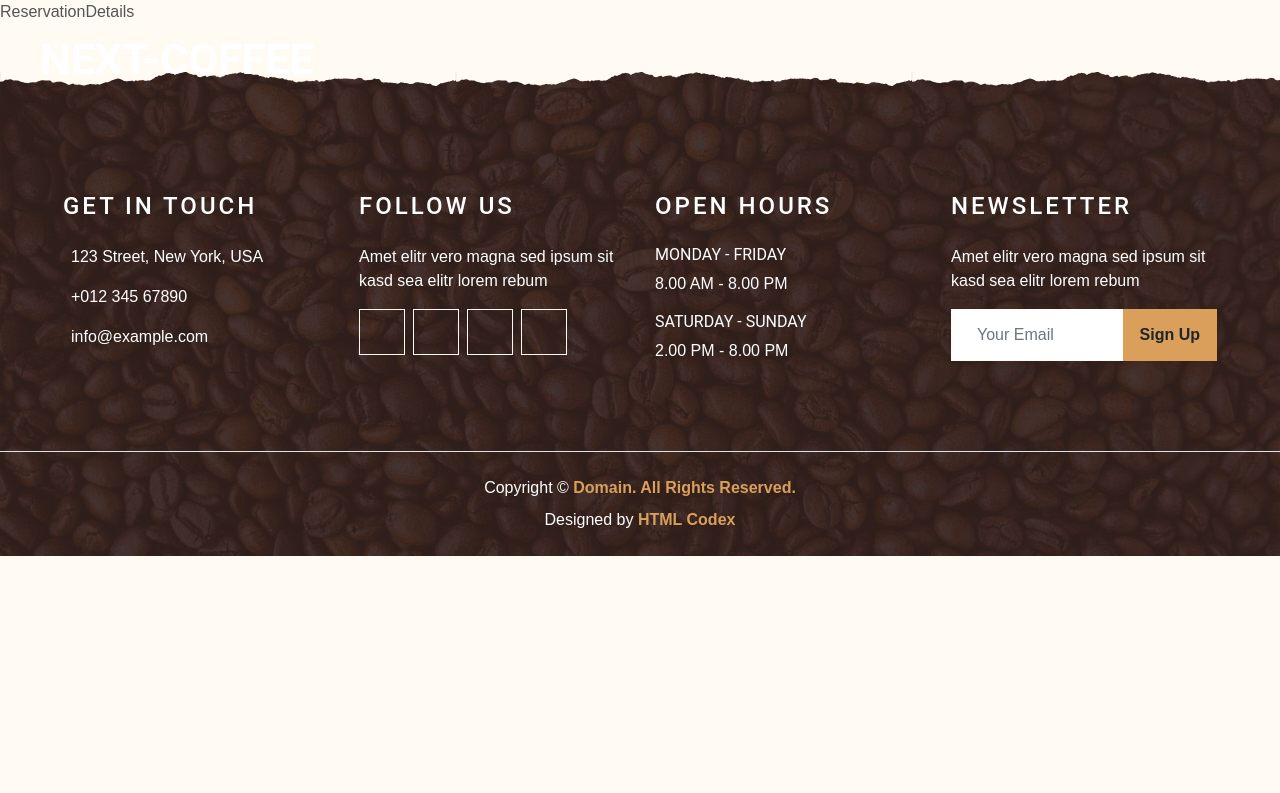
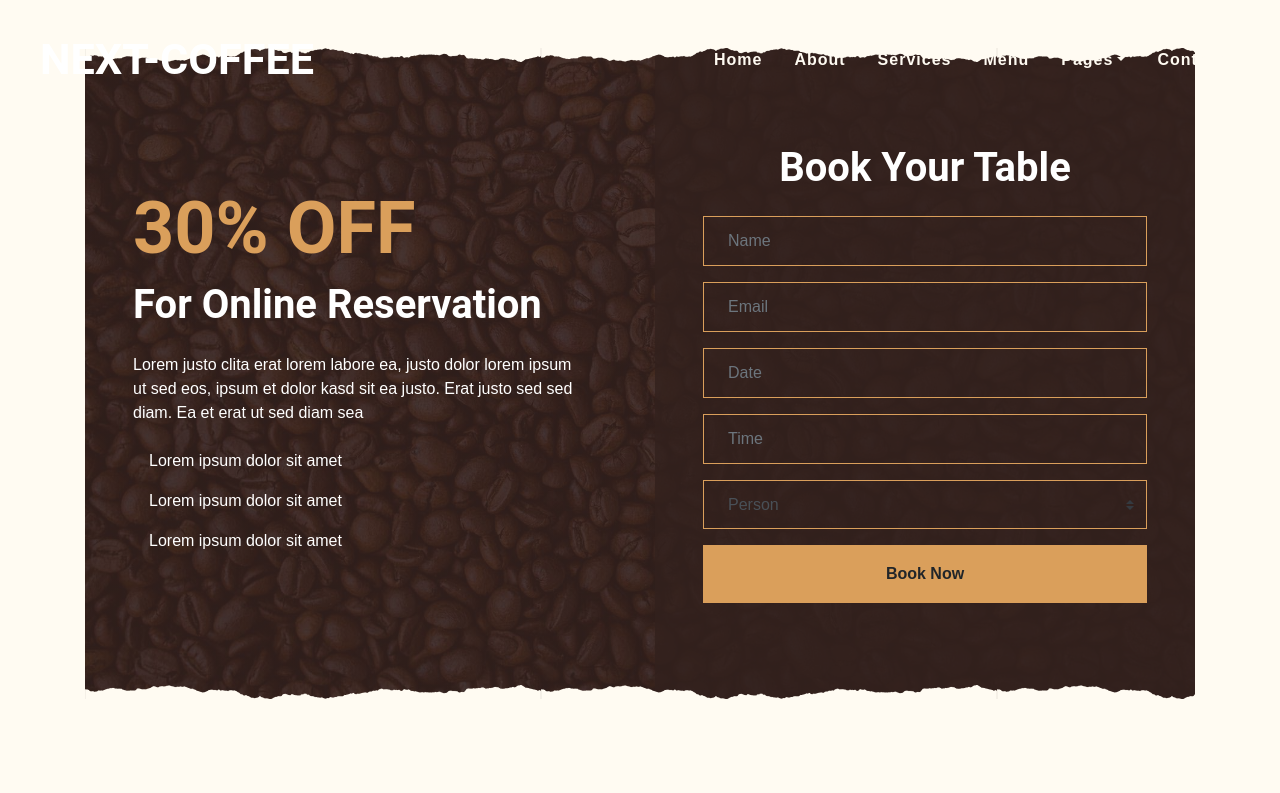
Before and after one commit to asgari1991/Cafe, a Next.js app: page /components/templates/Reservation/ReservationDetails in a window 1280 px wide. Shown: the top 793 px of the page. Built offline with nearby package versions, Linux system fonts and the light colour scheme.

Commit message:
implementing Reservation page and api

```diff
--- a/data/db.json
+++ b/data/db.json
@@ -6,7 +6,7 @@
       "desc": "Quickly and easily generate Lorem Ipsum placeholder text. Select the number of characters",
       "price": 8,
       "img": "/Images/menu-1.jpg",
-      "type":"cold",
+      "type": "cold",
       "off": 0,
       "score": 5
     },
@@ -16,7 +16,7 @@
       "desc": "Quickly and easily generate Lorem Ipsum placeholder text. Select the number of characters",
       "price": 7,
       "img": "/Images/menu-2.jpg",
-      "type":"hot",
+      "type": "hot",
       "off": 0,
       "score": 3.6
     },
@@ -26,7 +26,7 @@
       "desc": "Quickly and easily generate Lorem Ipsum placeholder text. Select the number of characters",
       "price": 2,
       "img": "/Images/menu-3.jpg",
-      "type":"hot",
+      "type": "hot",
       "off": 0,
       "score": 4.3
     },
@@ -36,25 +36,27 @@
       "desc": "Quickly and easily generate Lorem Ipsum placeholder text. Select the number of characters",
       "price": 4,
       "img": "/Images/menu-2.jpg",
-      "type":"cold",
+      "type": "cold",
       "off": 0,
       "score": 4.3
-    }, {
+    },
+    {
       "id": 5,
       "title": "milkbanana",
       "desc": "Quickly and easily generate Lorem Ipsum placeholder text. Select the number of characters",
       "price": 9,
       "img": "/Images/menu-3.jpg",
-      "type":"cold",
+      "type": "cold",
       "off": 0,
       "score": 4.3
-    }, {
+    },
+    {
       "id": 6,
       "title": "Latte",
       "desc": "Quickly and easily generate Lorem Ipsum placeholder text. Select the number of characters",
       "price": 2,
       "img": "/Images/menu-3.jpg",
-      "type":"hot",
+      "type": "hot",
       "off": 0,
       "score": 4.3
     }
@@ -113,7 +115,7 @@
       "username": "sarmorai",
       "body": "Lorem ipsum odor amet, consectetuer adipiscing elit. Est auctor habitasse venenatis eros ultrices volutpat dapibus cras.",
       "productID": 1,
-      "profile":"/Images/testimonial-1.jpg",
+      "profile": "/Images/testimonial-1.jpg",
       "score": 5
     },
     {
@@ -121,7 +123,7 @@
       "username": "mohammadsgr",
       "body": "not bad !",
       "productID": 2,
-      "profile":"/Images/testimonial-2.jpg",
+      "profile": "/Images/testimonial-2.jpg",
       "score": 3
     },
     {
@@ -129,7 +131,7 @@
       "username": "metidgr",
       "body": "Lorem ipsum odor amet, consectetuer adipiscing elit.",
       "productID": 2,
-      "profile":"/Images/testimonial-3.jpg",
+      "profile": "/Images/testimonial-3.jpg",
       "score": 4.5
     },
     {
@@ -137,8 +139,26 @@
       "username": "edward",
       "body": "that was awful i have never saw sth like that !",
       "productID": 3,
-      "profile":"/Images/testimonial-4.jpg",
+      "profile": "/Images/testimonial-4.jpg",
       "score": 1
+    }
+  ],
+  "reservations": [
+    {
+      "id": "d029",
+      "name": "Mohammad",
+      "email": "m.as@gmail.com",
+      "date": "12-03-2025",
+      "time": "12:45",
+      "person": "2"
+    },
+    {
+      "id": "69bd",
+      "name": "sahar",
+      "email": "sahar@gmail.com",
+      "date": "25-06-2025",
+      "time": "15:00",
+      "person": "3"
     }
   ]
 }
--- a/pages/components/modules/Footer/Footer.js
+++ b/pages/components/modules/Footer/Footer.js
@@ -1,6 +1,12 @@
+
 import React from 'react'
+import '@fortawesome/fontawesome-svg-core'
+import { config } from '@fortawesome/fontawesome-svg-core'
+import {} from '@fortawesome/free-solid-svg-icons'
+import { FontAwesomeIcon } from '@fortawesome/react-fontawesome'
 
 const Footer = () => {
+    config.autoAddCss=false
   return (
     <div className="container-fluid footer text-white mt-5 pt-5 px-0 position-relative overlay-top">
         <div className="row mx-0 pt-5 px-sm-3 px-lg-5 mt-4">
@@ -14,7 +20,10 @@ const Footer = () => {
                 <h4 className="text-white text-uppercase mb-4" style={{letterSpacing: "3px"}}>Follow Us</h4>
                 <p>Amet elitr vero magna sed ipsum sit kasd sea elitr lorem rebum</p>
                 <div className="d-flex justify-content-start">
-                    <a className="btn btn-lg btn-outline-light btn-lg-square mr-2" href="#"><i className="fab fa-twitter"></i></a>
+                    <a className="btn btn-lg btn-outline-light btn-lg-square mr-2" href="#">
+
+
+                        <i className="fab fa-twitter"></i></a>
                     <a className="btn btn-lg btn-outline-light btn-lg-square mr-2" href="#"><i className="fab fa-facebook-f"></i></a>
                     <a className="btn btn-lg btn-outline-light btn-lg-square mr-2" href="#"><i className="fab fa-linkedin-in"></i></a>
                     <a className="btn btn-lg btn-outline-light btn-lg-square" href="#"><i className="fab fa-instagram"></i></a>
--- a/pages/components/modules/NavBar/NavBar.js
+++ b/pages/components/modules/NavBar/NavBar.js
@@ -50,12 +50,10 @@ const NavBar = () => {
               <div
                 className={`${styles.dropdown_menu} ${styles.text_capitalize}`}
               >
-                <a
-                  href="reservation.html"
-                  className={`${styles.dropdown_item}`}
-                >
-                  Reservation
-                </a>
+                <Link href={"/reservation"}  className={`${styles.dropdown_item}`}>
+                Reservation
+                </Link>
+
                 <a
                   href="testimonial.html"
                   className={`${styles.dropdown_item}`}
--- a/pages/components/templates/Menu/Pricing.js
+++ b/pages/components/templates/Menu/Pricing.js
@@ -13,13 +13,13 @@ const Pricing = ({menu}) => {
             <div className="col-lg-6">
                 <h1 className="mb-5">Hot Coffee</h1>
                 {menu.filter(item=>item.type==='hot').slice(0,3).map(item=>(
-                 <Card {...item}/>
+                 <Card {...item} key={item.key}/>
                 ))}
             </div>
             <div className="col-lg-6">
                 <h1 className="mb-5">Cold Coffee</h1>
                 {menu.filter(item=>item.type==='cold').slice(0,3).map(item=>(
-                 <Card {...item}/>
+                 <Card {...item} key={item.key}/>
                 ))}
             </div>
         </div>
--- a/pages/components/templates/Reservation/ReservationDetails.js
+++ b/pages/components/templates/Reservation/ReservationDetails.js
@@ -1,8 +1,98 @@
-import React from 'react'
+import React, { useState } from 'react'
 
 const ReservationDetails = () => {
+  const [name,setName]=useState("")
+  const [email,setEmail]=useState("")
+  const [date,setDate]=useState("")
+  const [time,setTime]=useState("")
+  const [person,setPerson]=useState("")
+
+  const addReservation=async (event)=>{
+    event.preventDefault()
+    const newReservation={
+      name,email,date,time,person}
+      const res=await fetch("http://localhost:4000/reservations",{
+        method: 'POST',
+        headers: {
+          "Content-Type": "application/json",
+        },
+        body:JSON.stringify(newReservation)
+      })
+      if (res.status===201){
+        setName("")
+        setEmail("")
+  setDate("")
+  setTime("")
+  setPerson("")
+        alert("reserved successfully")
+      }
+
+    }
+
+
   return (
-    <div>ReservationDetails</div>
+    <div className="container-fluid py-5">
+        <div className="container">
+            <div className="reservation position-relative overlay-top overlay-bottom">
+                <div className="row align-items-center">
+                    <div className="col-lg-6 my-5 my-lg-0">
+                        <div className="p-5">
+                            <div className="mb-4">
+                                <h1 className="display-3 text-primary">30% OFF</h1>
+                                <h1 className="text-white">For Online Reservation</h1>
+                            </div>
+                            <p className="text-white">Lorem justo clita erat lorem labore ea, justo dolor lorem ipsum ut sed eos,
+                                ipsum et dolor kasd sit ea justo. Erat justo sed sed diam. Ea et erat ut sed diam sea</p>
+                            <ul className="list-inline text-white m-0">
+                                <li className="py-2"><i className="fa fa-check text-primary mr-3"></i>Lorem ipsum dolor sit amet</li>
+                                <li className="py-2"><i className="fa fa-check text-primary mr-3"></i>Lorem ipsum dolor sit amet</li>
+                                <li className="py-2"><i className="fa fa-check text-primary mr-3"></i>Lorem ipsum dolor sit amet</li>
+                            </ul>
+                        </div>
+                    </div>
+                    <div className="col-lg-6">
+                        <div className="text-center p-5" style={{background: "rgba(51, 33, 29, .8)"}}>
+                            <h1 className="text-white mb-4 mt-5">Book Your Table</h1>
+                            <form className="mb-5">
+                                <div className="form-group">
+                                    <input type="text" className="form-control bg-transparent border-primary p-4" placeholder="Name"
+                                        required="required" value={name} onChange={(e)=>setName(e.target.value)} />
+                                </div>
+                                <div className="form-group">
+                                    <input type="email" className="form-control bg-transparent border-primary p-4" placeholder="Email"
+                                        required="required" value={email} onChange={(e)=>setEmail(e.target.value)} />
+                                </div>
+                                <div className="form-group">
+                                    <div className="date" id="date" data-target-input="nearest">
+                                        <input type="text" className="form-control bg-transparent border-primary p-4 datetimepicker-input"
+                                         placeholder="Date" data-target="#date" data-toggle="datetimepicker" value={date} onChange={(e)=>setDate(e.target.value)}/>
+                                    </div>
+                                </div>
+                                <div className="form-group">
+                                    <div className="time" id="time" data-target-input="nearest">
+                                        <input type="text" className="form-control bg-transparent border-primary p-4 datetimepicker-input" placeholder="Time" data-target="#time" data-toggle="datetimepicker" value={time} onChange={(e)=>setTime(e.target.value)}/>
+                                    </div>
+                                </div>
+                                <div className="form-group">
+                                    <select className="custom-select bg-transparent border-primary px-4" style={{height: "49px"}} value={person} onChange={(e)=>setPerson(e.target.value)}>
+                                        <option selected>Person</option>
+                                        <option value="1">Person 1</option>
+                                        <option value="2">Person 2</option>
+                                        <option value="3">Person 3</option>
+                                        <option value="3">Person 4</option>
+                                    </select>
+                                </div>
+
+                                <div>
+                                    <button className="btn btn-primary btn-block font-weight-bold py-3" type="submit" onClick={addReservation}>Book Now</button>
+                                </div>
+                            </form>
+                        </div>
+                    </div>
+                </div>
+            </div>
+        </div>
+    </div>
   )
 }
 
```
Also changed, not shown: pages/Reservation/index.js (+6 -1 lines).
